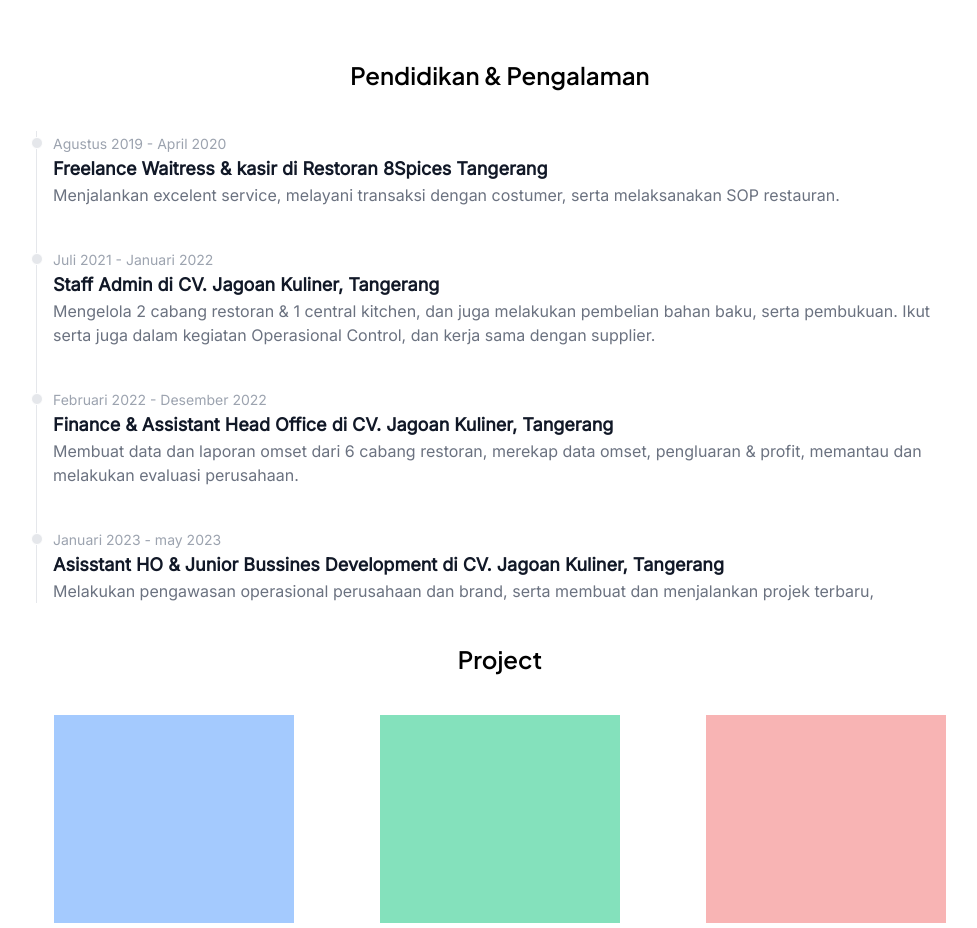
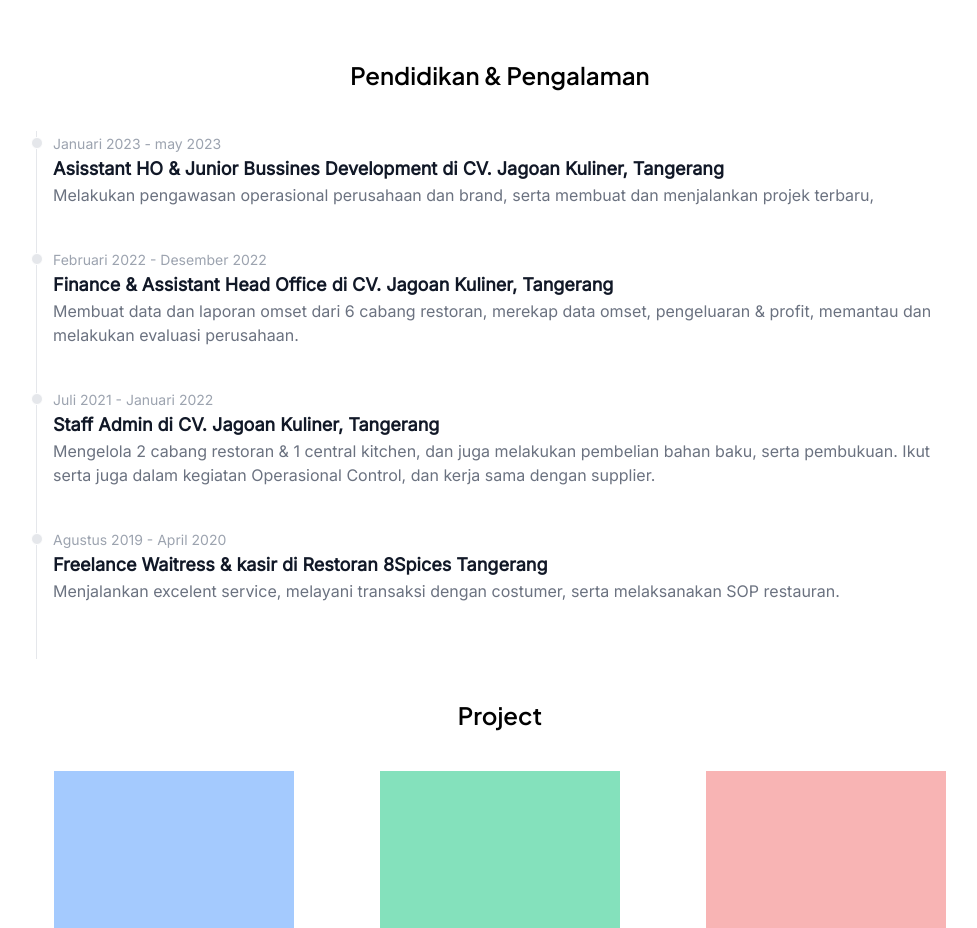
Before and after one commit to itsMeRickyy/CindyResume, a React (Vite) app: page / in a window 1280 px wide. Shown: the part 880-1808 px from the top of the page, without its empty margins (140-1117 px from the left). Built offline with nearby package versions, Linux system fonts and the light colour scheme; a web font is replaced by a local one.

Commit message:
reversed ol educaiton section

```diff
--- a/src/Components/Home/EducationSection.jsx
+++ b/src/Components/Home/EducationSection.jsx
@@ -5,7 +5,7 @@ const EducationSection = () => {
         <div>
           <h1 className="text-center my-10 text-2xl font-JakartaSans font-semibold">Pendidikan & Pengalaman</h1>
           <div className="mx-16">
-            <ol class="relative border-l border-gray-200 dark:border-gray-700">
+            <ol reversed class="relative border-l border-gray-200 dark:border-gray-700 flex flex-col-reverse">
               <li class="mb-10 ml-4">
                 <div class="absolute w-3 h-3 bg-gray-200 rounded-full mt-1.5 -left-1.5 border border-white dark:border-gray-900 dark:bg-gray-700"></div>
                 <time class="mb-1 text-sm font-normal leading-none text-gray-400 dark:text-gray-500">Agustus 2019 - April 2020</time>
@@ -33,7 +33,7 @@ const EducationSection = () => {
                 <div class="absolute w-3 h-3 bg-gray-200 rounded-full mt-1.5 -left-1.5 border border-white dark:border-gray-900 dark:bg-gray-700"></div>
                 <time class="mb-1 text-sm font-normal leading-none text-gray-400 dark:text-gray-500">Februari 2022 - Desember 2022</time>
                 <h3 class="text-lg font-semibold text-gray-900 dark:text-white">Finance & Assistant Head Office di CV. Jagoan Kuliner, Tangerang</h3>
-                <p class="text-base font-normal text-gray-500 dark:text-gray-400">Membuat data dan laporan omset dari 6 cabang restoran, merekap data omset, pengluaran & profit, memantau dan melakukan evaluasi perusahaan.</p>
+                <p class="text-base font-normal text-gray-500 dark:text-gray-400">Membuat data dan laporan omset dari 6 cabang restoran, merekap data omset, pengeluaran & profit, memantau dan melakukan evaluasi perusahaan.</p>
               </li>
               <li class="mb-10 ml-4">
                 <div class="absolute w-3 h-3 bg-gray-200 rounded-full mt-1.5 -left-1.5 border border-white dark:border-gray-900 dark:bg-gray-700"></div>
```
